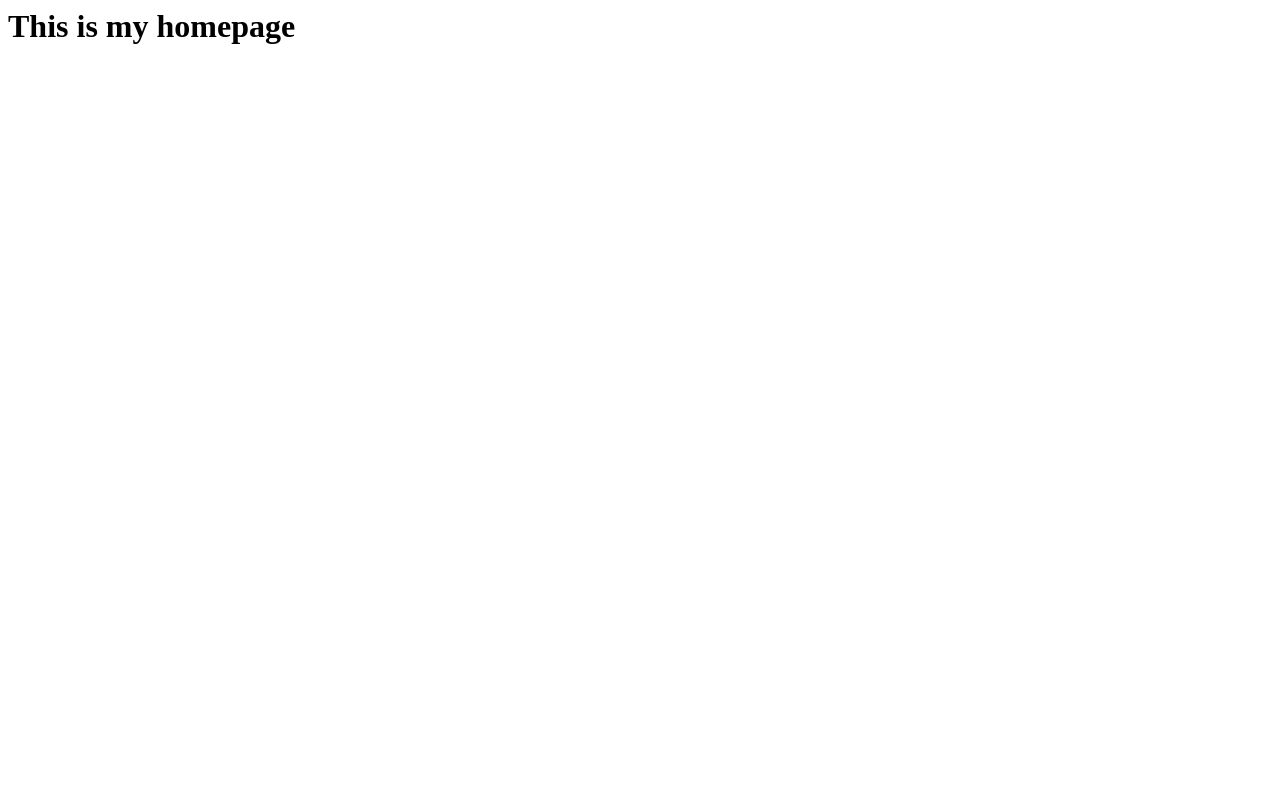
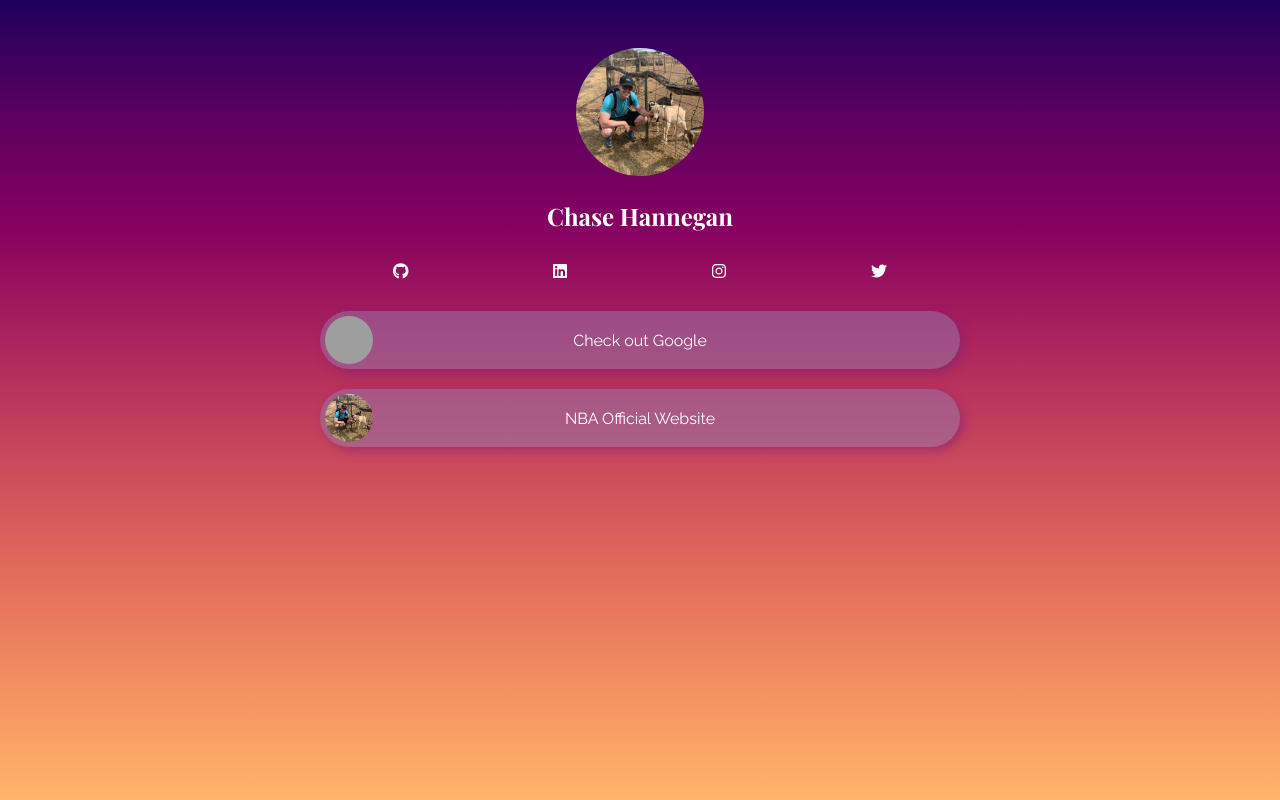
Before and after one commit to cth9191/linkinbio, a plain HTML site: page index.html in a window 1280 px wide. Drawn offline with nearby package versions, Linux system fonts and the light colour scheme; grey boxes are pictures that could not be loaded.

Commit message:
Create link-in-bio page with profile and links

```diff
--- a/index.html
+++ b/index.html
@@ -1 +1,136 @@
-<h1>This is my homepage</h1>
+<!DOCTYPE html>
+<html>
+  <head>
+    <meta charset="UTF-8">
+    <meta name="viewport" content="width=device-width, initial-scale=1.0">
+    <title>My Link in Bio Page</title>
+    <link rel="preconnect" href="https://fonts.googleapis.com">
+    <link rel="preconnect" href="https://fonts.gstatic.com" crossorigin>
+    <link href="https://fonts.googleapis.com/css2?family=Playfair+Display:wght@700&family=Raleway&display=swap" rel="stylesheet">
+    <script src="https://cdnjs.cloudflare.com/ajax/libs/font-awesome/6.5.2/js/all.min.js"></script>
+    <style>
+      html {
+        min-height: 100%;
+      }
+
+      body {
+        min-height: 100%;
+        padding-top: 40px;
+        padding-bottom: 40px;
+        background: linear-gradient(180deg, #1f005c, #5b0060, #870160, #ac255e, #ca485c, #e16b5c, #f39060, #ffb56b);
+        color: rgba(255, 255, 255, 1.0);
+        font-family: "Raleway", sans-serif;
+      }
+
+      .main-container {
+        max-width: 640px;
+        margin: auto;
+      }
+
+      .image-row {
+        margin-bottom: 20px;
+        text-align: center;
+      }
+
+      .avatar-image {
+        width: 128px;
+        height: 128px;
+        object-fit: cover;
+        border-radius: 128px;
+      }
+
+      .name-row {
+        margin-bottom: 30px;
+        text-align: center;
+        font-family: "Playfair Display", serif;
+        font-size: 24px;
+        font-weight: 900;
+      }
+
+      .social-icons-row {
+        margin-bottom: 30px;
+        display: flex;
+        justify-content: space-around;
+      }
+
+      .links-row {
+        margin-bottom: 20px;
+      }
+
+      .item {
+        background-color: rgba(149, 123, 173, 0.5);
+        border-radius: 1000px;
+        padding: 5px;
+        padding-right: 53px;
+        box-shadow: 4px 4px 10px 0px rgba(122,32,122,0.5);
+        margin-bottom: 20px;
+        display: flex;
+        align-items: center;
+      }
+
+      .thumbnail {
+        width: 48px;
+        height: 48px;
+        border-radius: 48px;
+        object-fit: cover;
+      }
+
+      a {
+        color: rgba(255, 255, 255, 1.0);
+        text-decoration: none;
+      }
+
+      .link-text {
+        text-align: center;
+        flex-grow: 1;
+      }
+    </style>
+  </head>
+  <body>
+    <div class="main-container">
+      <div class="image-row">
+        <img class="avatar-image" src="EHAS5731.JPG" alt="Profile Picture">
+      </div>
+
+      <div class="name-row">
+        Chase Hannegan
+      </div>
+
+      <div class="social-icons-row">
+        <a href="https://github.com" target="_blank">
+          <i class="fa-brands fa-github"></i>
+        </a>
+
+        <a href="https://linkedin.com" target="_blank">
+          <i class="fa-brands fa-linkedin"></i>
+        </a>
+
+        <a href="https://instagram.com" target="_blank">
+          <i class="fa-brands fa-instagram"></i>
+        </a>
+
+        <a href="https://twitter.com" target="_blank">
+          <i class="fa-brands fa-twitter"></i>
+        </a>
+      </div>
+
+      <div class="links-row">
+        <div class="item">
+          <img class="thumbnail" src="EQWP8410.JPG">
+
+          <a class="link-text" target="_blank" href="https://google.com">
+            Check out Google
+          </a>
+        </div>
+
+        <div class="item">
+          <img class="thumbnail" src="EHAS5731.JPG">
+
+          <a class="link-text" target="_blank" href="https://nba.com">
+            NBA Official Website
+          </a>
+        </div>
+      </div>
+    </div>
+  </body>
+</html>
```
Also changed, not shown: EHAS5731.JPG (added), 1 other file.
